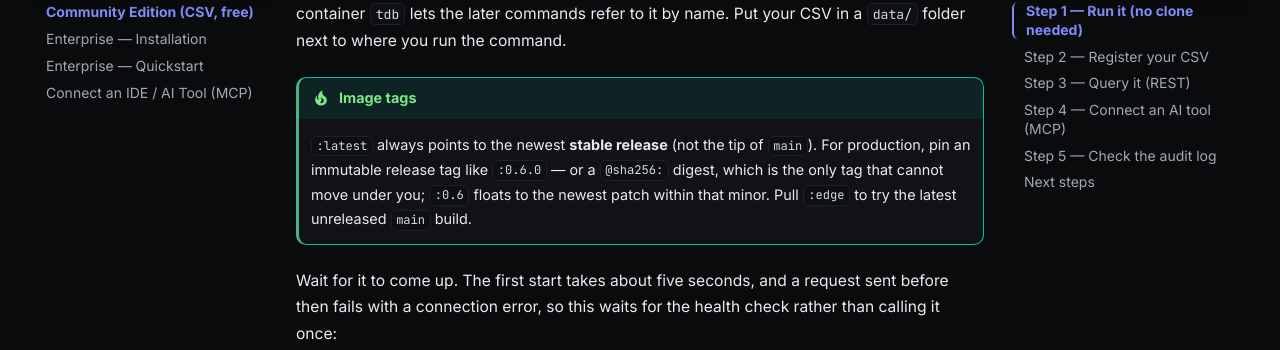
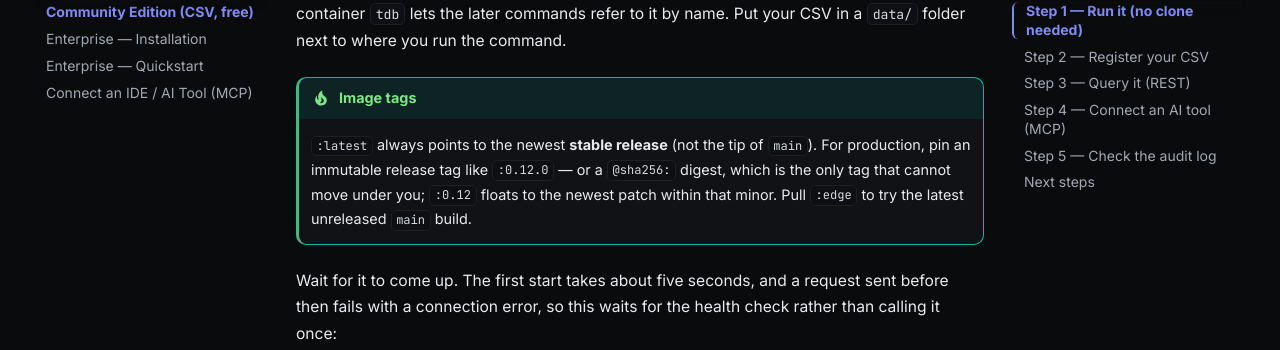
Before and after one commit to tdb-project/tdb-docs, an MkDocs documentation site: the page built from docs/getting-started/community.md, in a window 1280 px wide and 900 px high, scrolled down 840 px. Shown: the part 97-447 px from the top of the window. Built offline with MkDocs 1.6.1 and Material for MkDocs 9.7.7, drawn with Linux system fonts in a browser that asks for light colours.

Commit message:
docs(community quickstart): image tag examples to 0.12.0 / 0.12
Co-Authored-By: Claude Opus 5.5 <noreply@anthropic.com>

```diff
--- a/docs/getting-started/community.md
+++ b/docs/getting-started/community.md
@@ -45,8 +45,8 @@ where you run the command.
 
 !!! tip "Image tags"
     `:latest` always points to the newest **stable release** (not the tip of `main`). For
-    production, pin an immutable release tag like `:0.6.0` — or a `@sha256:` digest, which
-    is the only tag that cannot move under you; `:0.6` floats to the newest patch within
+    production, pin an immutable release tag like `:0.12.0` — or a `@sha256:` digest, which
+    is the only tag that cannot move under you; `:0.12` floats to the newest patch within
     that minor. Pull `:edge` to try the latest unreleased `main` build.
 
 Wait for it to come up. The first start takes about five seconds, and a request sent
```
